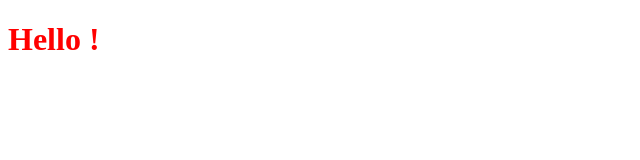
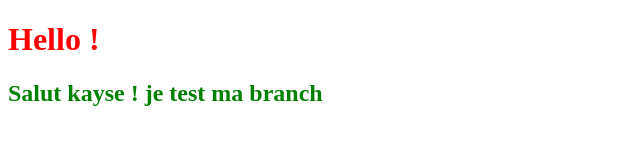
Before and after one commit to Nstampfli/tp-git, a plain HTML site: page index.html in a window 1280 px wide. Shown: the whole page, without its empty margins (0-640 px from the left). Drawn offline with Linux system fonts and the light colour scheme.

Commit message:
add h2 and green to test branch

```diff
--- a/index.html
+++ b/index.html
@@ -9,5 +9,6 @@
   </head>
   <body>
     <h1>Hello !</h1>
+    <h2>Salut kayse ! je test ma branch</h2>
   </body>
 </html>
--- a/style.css
+++ b/style.css
@@ -1,3 +1,7 @@
 h1 {
   color: red;
 }
+
+h2 {
+  color: green;
+}
```
